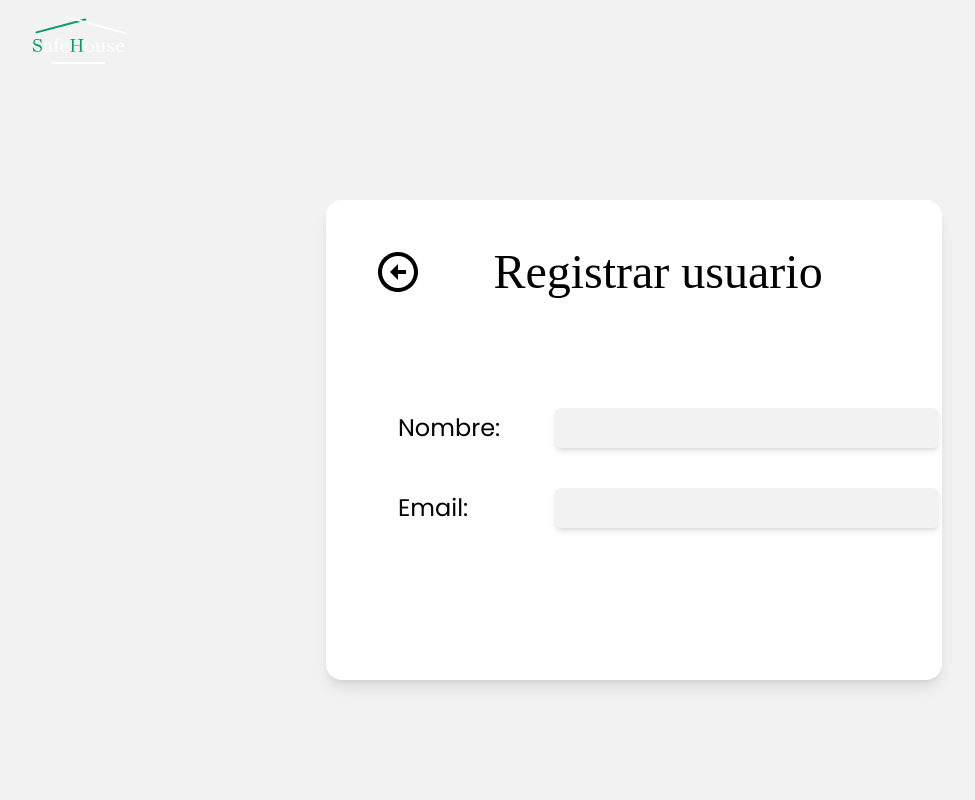
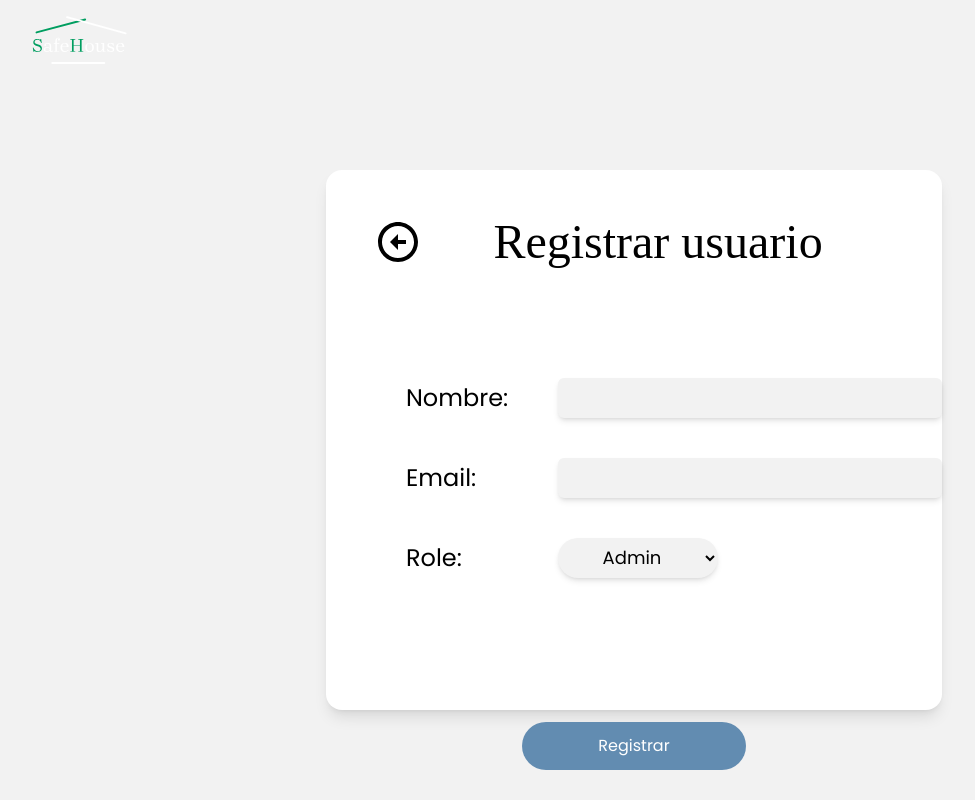
Before and after one commit to Fabio-Alfredo/deploy_definit, a React (Vite) app in the folder safeHouse-frontEnd/: page / in a window 1280 px wide. Shown: the whole page, without its empty margins (6-981 px from the left). Built offline with nearby package versions, Linux system fonts and the light colour scheme; a web font is replaced by a local one.

Commit message:
add: select role

```diff
--- a/safeHouse-frontEnd/src/components/Button.jsx
+++ b/safeHouse-frontEnd/src/components/Button.jsx
@@ -3,8 +3,8 @@ import React from 'react';
 const Button = ({type, name, value}) => {
     return (
         <>
-            <div className='grid grid-cols-3 py-2 lg:py-8 items-center'>
-                <input type={type} name={name} value={value} className='col-span-2 shadow-md bg-color-primary' />
+            <div className='flex w-full justify-center items-center mt-36'>
+                <input type={type} name={name} value={value} className='w-56 h-12 rounded-full font-popins text-white bg-blue-buttons hover:bg-sky-700 cursor-pointer' />
             </div>
         </>
     );
--- a/safeHouse-frontEnd/src/components/registerComponents/CatalogRole.jsx
+++ b/safeHouse-frontEnd/src/components/registerComponents/CatalogRole.jsx
@@ -3,9 +3,9 @@ import React from 'react';
 export const CatalogRole = () => {
     return (
         <>
-            <div className='grid grid-cols-3 py-2 md:py-4 lg:py-8 items-center'>
-                <label htmlFor='Role' className='col-span-1 pl-4 font-popins text-lg md:text-2xl lg:text-3xl'> Role: </label>
-                <select name='Role' className='rounded-md col-span-2 shadow-md text-center bg-color-primary w-24 h-7 md:w-1/3 md:h-8  md:text-xl lg:text-xl lg:h-11'>
+            <div className='grid grid-cols-3 mx-12 items-center m-10'>
+                <label htmlFor='Role' className='col-span-1 font-popins text-2xl'> Role: </label>
+                <select name='Role' className='col-span-2 font-popins text-lg text-center cursor-pointer shadow-md w-40 bg-color-primary rounded-full h-10'>
                     <option value='admin'>Admin</option>
                     <option value='user'>User</option>
                 </select>
--- a/safeHouse-frontEnd/src/components/registerComponents/Input.jsx
+++ b/safeHouse-frontEnd/src/components/registerComponents/Input.jsx
@@ -3,9 +3,9 @@ import React from 'react';
 export const Input = ({name, label, type}) => {
     return (
         <>
-            <div className='grid grid-cols-3 mx-10 items-center m-10'>
+            <div className='grid grid-cols-3 mx-12 items-center m-10'>
                 <label htmlFor={name} className='col-span-1 font-popins text-2xl'> {label} </label>
-                <input type={type} name={name} className='col-span-2 shadow-md w-96 bg-color-primary rounded-md h-10' />
+                <input type={type} name={name} className='col-span-2 p-1 text-xl shadow-md w-96 bg-color-primary rounded-md h-10' />
             </div>
         </>
     );
--- a/safeHouse-frontEnd/src/page/ResiterPage.jsx
+++ b/safeHouse-frontEnd/src/page/ResiterPage.jsx
@@ -10,10 +10,12 @@ const ResiterPage = () => {
                 <img className='sm:p-2 pt-5 scale-75 ml-3 ' src={logo} />
             </header>
             <div className='flex items-center justify-center w-full bg-color-primary px-6 h-[90vh]'>
-                <div className='h-2/3 w-1/2 p-8 shadow-lg rounded-2xl bg-white' >
+                <div className='h-3/4 w-1/2 p-8 shadow-lg rounded-2xl bg-white' >
                     <Navigation title={"Registrar usuario"} />
                     <Input name={"Name"} label={"Nombre:"} type={"text"} />
                     <Input name={"Email"} label={"Email:"} type={"email"}/>
+                    <CatalogRole />
+                    <Button value={"Registrar"} type={"submit"} name={"RegisterButton"} />
                 </div>
             </div>
         </div>
--- a/safeHouse-frontEnd/tailwind.config.js
+++ b/safeHouse-frontEnd/tailwind.config.js
@@ -9,6 +9,7 @@ export default {
     extend: {
       colors:{
         'color-primary': '#F2F2F2',
+        'blue-buttons': '#628CB1'
       },
       fontFamily: {
         'brygada-1918': ['Brygada 1918', 'sans-serif'],
```
